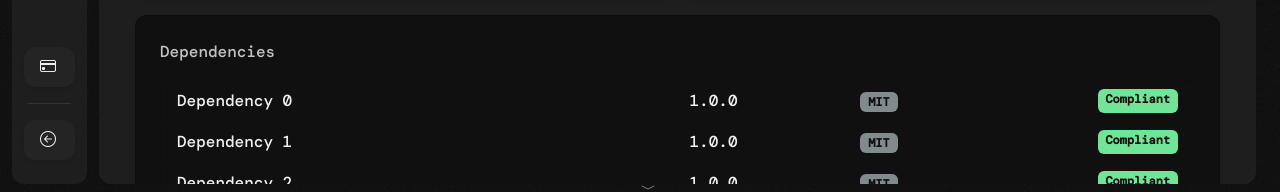
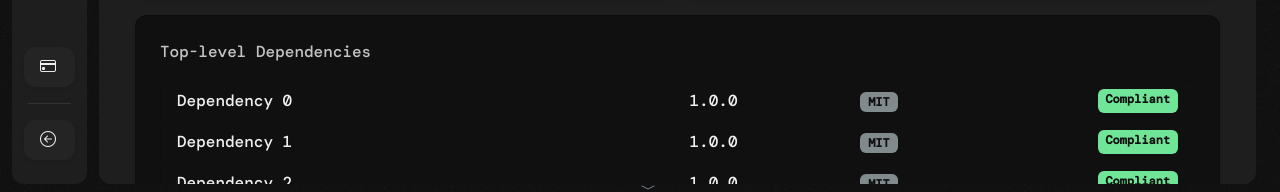
Before and after one commit to whichlicense/frontend, a React (Create React App) app: page /export-view in a window 1280 px wide. Shown: the part 600-792 px from the top of the page. Built offline with nearby package versions, Linux system fonts and the light colour scheme.

Commit message:
Dependencies -> Top-level Dependencies
Signed-off-by: duart38 <duartsnel@icloud.com>

```diff
--- a/src/pages/ExportView.tsx
+++ b/src/pages/ExportView.tsx
@@ -172,7 +172,7 @@ export default function ExportView() {
               </RegularCard>
             </Col>
             <Col xs={12}>
-              <RegularCard title="Dependencies" maxHeight="100%">
+              <RegularCard title="Top-level Dependencies" maxHeight="100%">
                 <ListGroup>
                   {Array.from({ length: 100 }).map((_, idx) => (
                     <ListGroup.Item as={"a"} href={`#dep-${idx}`} key={idx}>
```
